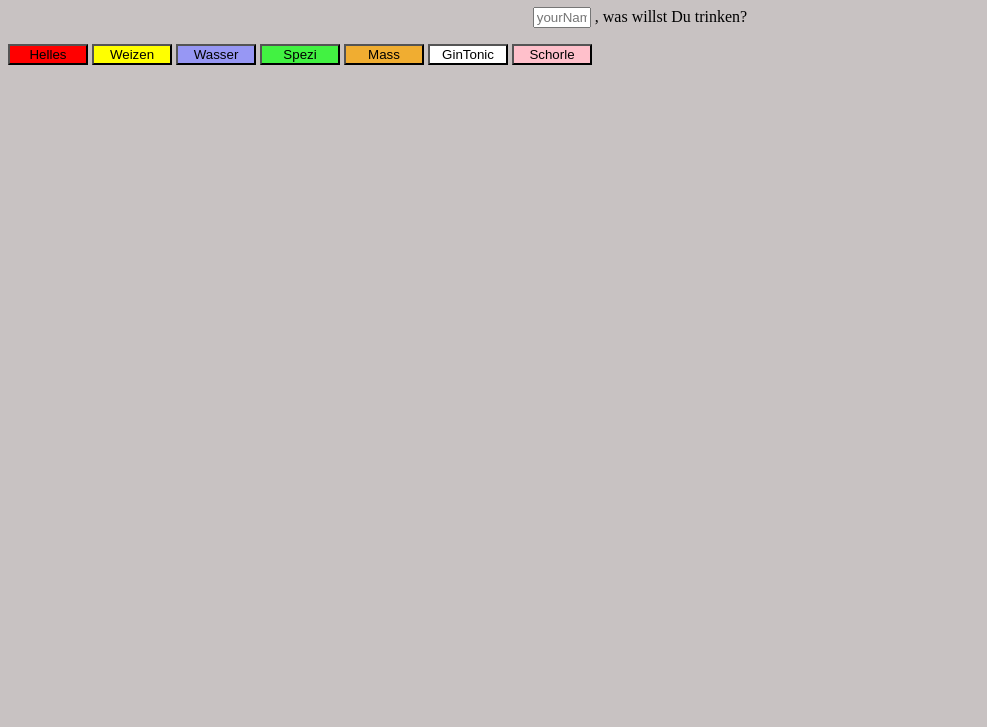
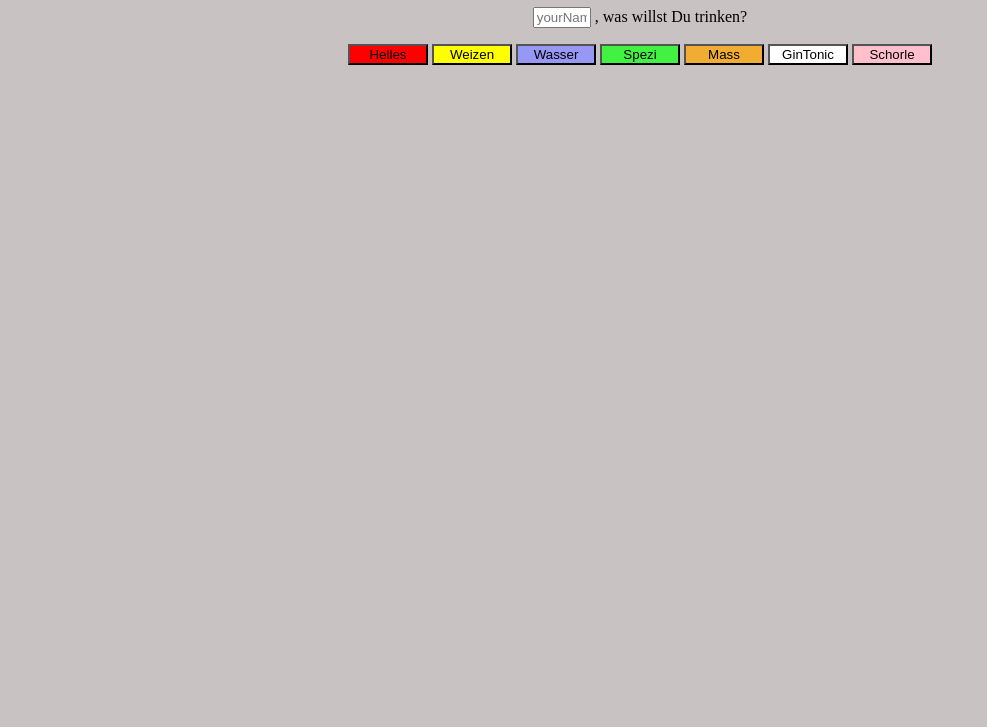
Before and after one commit to fink-inventions/orderDeviceWebUI, a plain HTML site: page drinks.html in a window 1280 px wide. Shown: the part 73-800 px from the top of the page, without its empty margins (0-987 px from the left). Drawn offline with Linux system fonts and the light colour scheme.

Commit message:
Update style.css

```diff
--- a/style.css
+++ b/style.css
@@ -15,7 +15,9 @@ p {
 .guestButtons {
     text-align: center;
 }
-
+.drinkButtons {
+    text-align: center;
+}
 button {
     width: 80px;
 }
```
